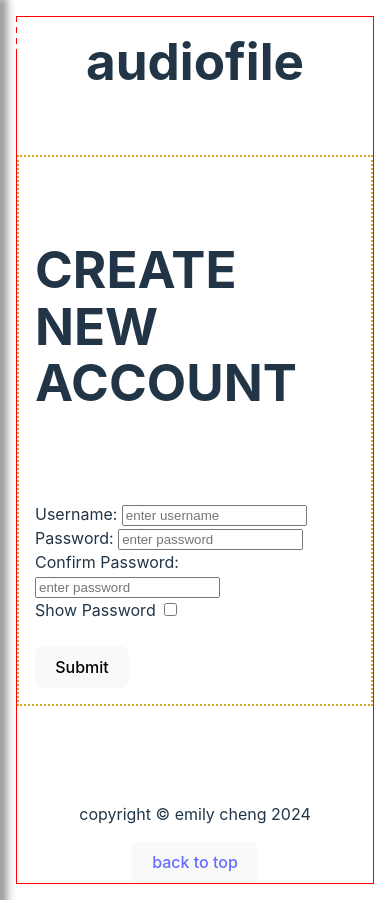
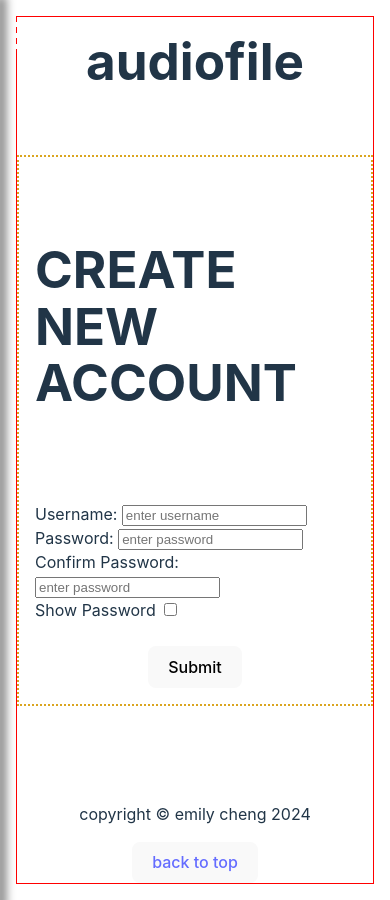
Before and after one commit to echeng0123/audiofile, a React (Vite) app in the folder client/: page /register in a window 390 px wide. Built offline with nearby package versions, Linux system fonts and the light colour scheme; no server answers.

Commit message:
completed mobile media queries for register and login

```diff
--- a/client/src/components/Home.jsx
+++ b/client/src/components/Home.jsx
@@ -39,7 +39,6 @@ export default function Home({ token, setToken, setUserId, userId }) {
 			)}
 			{!token ? (
 				<div>
-					<h1>Log in to add items to lists. </h1>
 					<Login
 						token={token}
 						setToken={setToken}
--- a/client/src/components/Login.jsx
+++ b/client/src/components/Login.jsx
@@ -73,7 +73,7 @@ export default function Login({ token, setToken, setUserId }) {
 					</div>
 				)}
 				<br />
-				<button type="submit" className="clear-button">
+				<button type="submit" className="submit-button">
 					Submit
 				</button>
 			</form>
--- a/client/src/components/Register.jsx
+++ b/client/src/components/Register.jsx
@@ -89,6 +89,7 @@ export default function Register() {
 						onSubmit={(event) => {
 							handleSubmit(event);
 						}}
+						id="register-form"
 					>
 						<div id="login-text">
 							<label>
@@ -149,7 +150,7 @@ export default function Register() {
 						{text3 && <h3>Can't create new account.</h3>}
 						{text4 && <h3>Username too short.</h3>}
 						<br />
-						<button className="clear-button">Submit</button>
+						<button className="submit-button">Submit</button>
 					</form>
 					{/* <div id="snackbar">
 						<h1>You are registered!</h1>
--- a/client/src/index.css
+++ b/client/src/index.css
@@ -368,6 +368,24 @@ button:focus-visible {
         padding: 1rem;
     }
 
+    #home-container{
+        margin: 0;
+        place-content: center;
+        place-items: center;
+        text-align: center;
+    }
+
+    #login-text{
+        justify-content: space-between;
+        align-items: center;
+    }
+
+    #register-form{
+        display: grid;
+        place-content: center;
+        place-items: center;
+    }
+
     #footer-container{
         margin-top: 5rem;
         display: grid;
```
